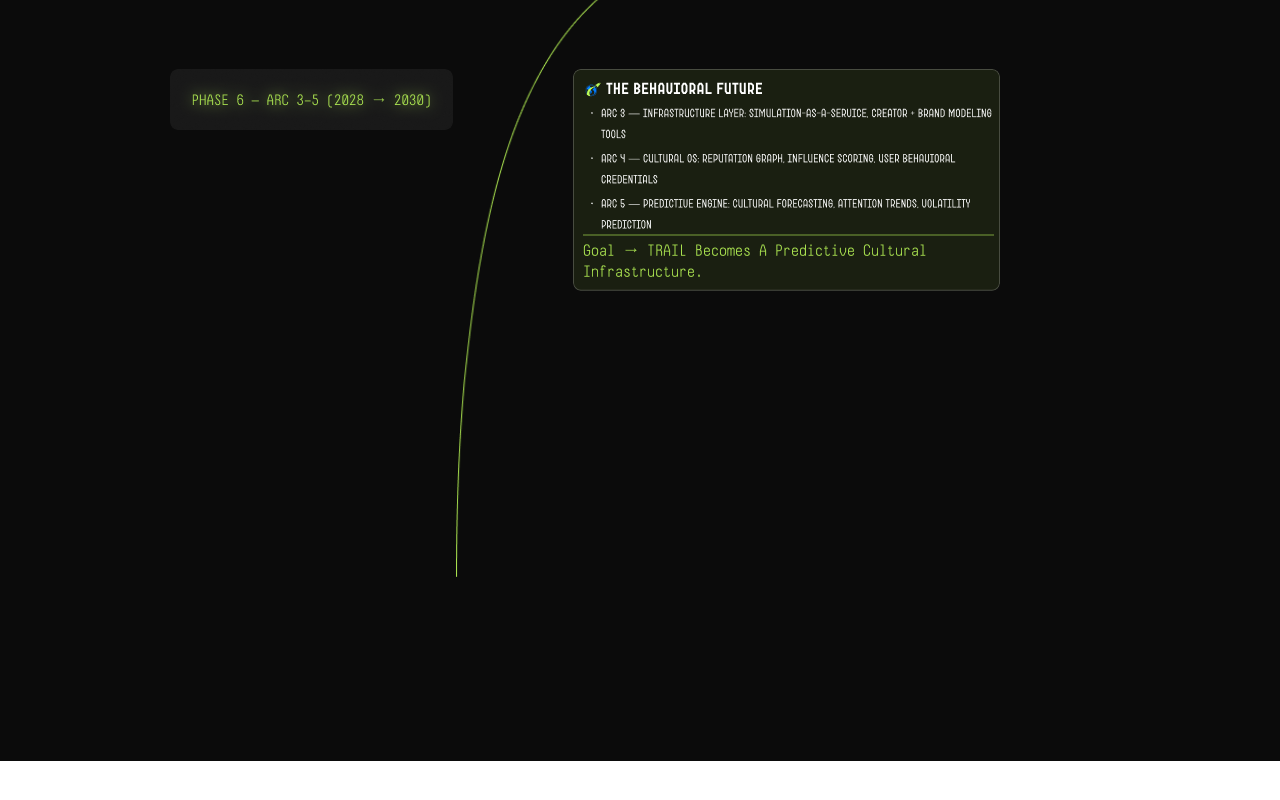
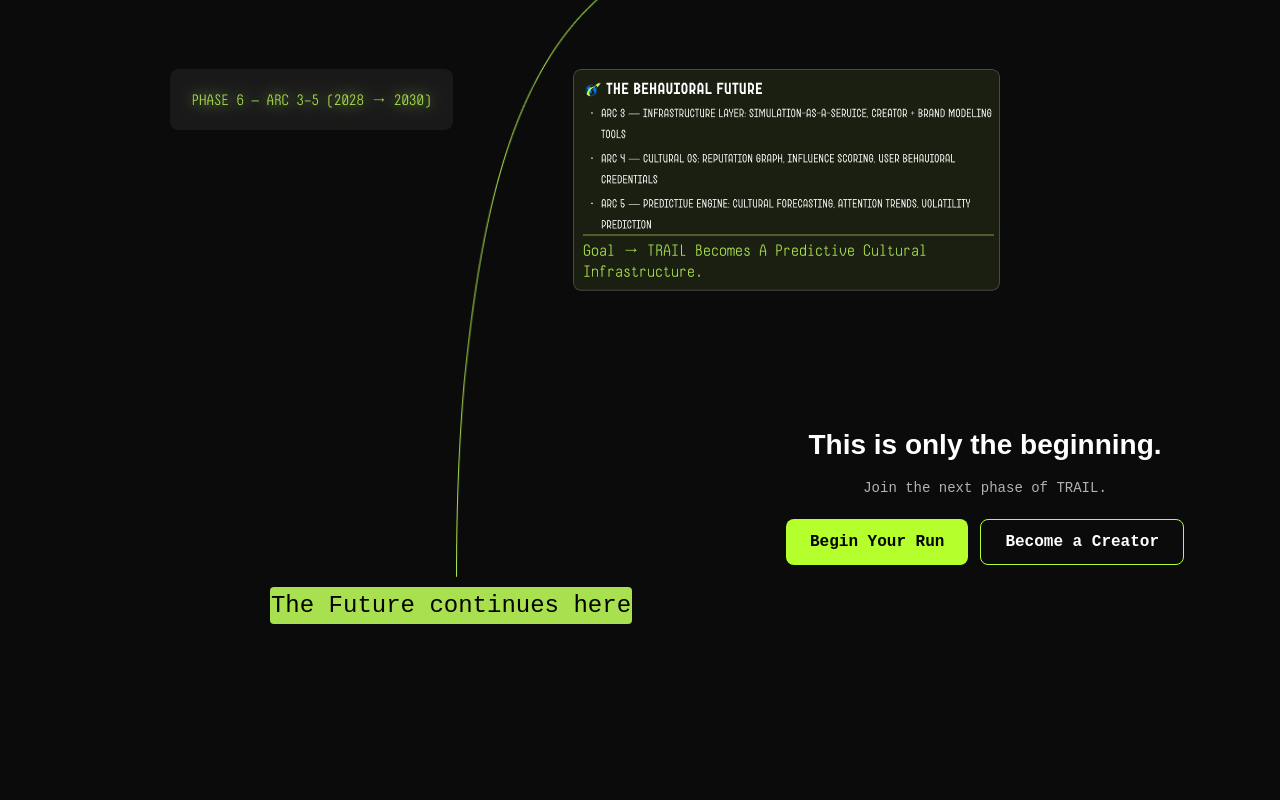
Before and after one commit to dave-8bit/Trail-, a React app: page / in a window 1280 px wide. Shown: the part 10400-11200 px from the top of the page. Before the commit the page ends 11161 px from the top, so only its background shows below. Built offline with nearby package versions, Linux system fonts and the light colour scheme; the HTML template or start-up script is replaced by a standard one.

Commit message:
Roadmap Done

```diff
--- a/src/components/RoadmapSection.tsx
+++ b/src/components/RoadmapSection.tsx
@@ -2,29 +2,21 @@
 import Line30 from "../assets/Line 30.png";
 
 import Phase1Img from "../assets/Phase 1.png";
-
 import Phase2Text from "../assets/Phase2Text.png";
 import Phase2Img from "../assets/Phase2.png";
-
 import Phase3Text from "../assets/phase3Text.png";
 import Phase3Img from "../assets/phase 3.png";
-
 import Phase4Text from "../assets/phase4Text.png";
 import Phase4Img from "../assets/phase 4.png";
-
-import Phase5Img from "../assets/phase 5.png";       // LEFT image
-import Phase5Text from "../assets/phase5Text.png";  // RIGHT text
-
-import Phase5bImg from "../assets/phase 5b.png"; // RIGHT-only image
+import Phase5Img from "../assets/phase 5.png";
+import Phase5Text from "../assets/phase5Text.png";
+import Phase5bImg from "../assets/phase 5b.png";
 import Phase5bAltImg from "../assets/phase 5b (1).png";
 import Phase5bAlt2Img from "../assets/phase 5b (2).png";
 import Phase5bAlt3Img from "../assets/phase 5b (3).png";
 import Phase5bAlt4Img from "../assets/phase 5b (4).png";
-
-import Phase6Text from "../assets/phase6Text.png"; // LEFT text
-import Phase6Img from "../assets/phase 6.png";     // RIGHT image
-
-
+import Phase6Text from "../assets/phase6Text.png";
+import Phase6Img from "../assets/phase 6.png";
 
 const RoadmapSection: React.FC = () => {
   const accent = "#B4FF2C";
@@ -33,7 +25,7 @@
     <section
       style={{
         width: "1455px",
-        height: "3549px",
+        minHeight: "3600px",
         backgroundColor: "#0b0b0b",
         display: "flex",
         flexDirection: "column",
@@ -41,6 +33,7 @@
         justifyContent: "flex-start",
         paddingTop: 20,
         boxSizing: "border-box",
+        position: "relative", // so absolute children are relative to this container
       }}
     >
       {/* HEADER */}
@@ -225,8 +218,8 @@
           alt="Phase 5"
           style={{
             position: "absolute",
-    top: 1340,       // ⬅ same horizontal line
-    left: 35,       // ⬅ LEFT side image
+            top: 1340,
+            left: 35,
             width: 427,
             height: 217.24,
             objectFit: "cover",
@@ -239,8 +232,8 @@
           alt="Phase 5 Text"
           style={{
             position: "absolute",
-    top: 1340,       // ⬅ SAME top value
-    right: 620,      // ⬅ RIGHT side text
+            top: 1340,
+            right: 620,
             width: 283,
             height: 61,
             objectFit: "cover",
@@ -249,75 +242,33 @@
         />
 
         {/* ===== PHASE 5B (RIGHT ONLY) ===== */}
+        {[Phase5bImg, Phase5bAltImg, Phase5bAlt2Img, Phase5bAlt3Img, Phase5bAlt4Img].map(
+          (imgSrc, index) => (
             <img
-  src={Phase5bImg}
-  alt="Phase 5b"
+              key={index}
+              src={imgSrc}
+              alt={`Phase 5b Variant ${index + 1}`}
               style={{
                 position: "absolute",
-    top: 1480,        // ⬅ slightly below Phase 5
-    right: -10,       // ⬅ same right alignment rhythm
+                top:
+                  1480 +
+                  index * (index === 4 ? 107.18 : index === 2 ? 127.18 : index === 1 ? 213.35 : 193.35),
+                right: -10,
                 width: 427,
-    height: 193.35,
+                height:
+                  index === 4
+                    ? 107.18
+                    : index === 2
+                    ? 127.18
+                    : index === 1
+                    ? 213.35
+                    : 193.35,
                 objectFit: "cover",
                 borderRadius: 8,
               }}
             />
-
-<img
-  src={Phase5bAltImg}
-  alt="Phase 5b Variant"
-  style={{
-    position: "absolute",
-    top: 1700,          // ✅ SAME vertical distance
-    right: -10,         // ⬅ shifted left so they sit side-by-side
-    width: 427,
-    height: 213.35,
-    objectFit: "cover",
-    borderRadius: 8,
-  }}
-/>
-
-<img
-  src={Phase5bAlt2Img}
-  alt="Phase 5b Variant 2"
-  style={{
-    position: "absolute",
-    top: 1920,        // ⬅ continues vertical flow cleanly
-    right: -10,       // ⬅ same right alignment
-    width: 427,
-    height: 127.18,
-    objectFit: "cover",
-    borderRadius: 8,
-  }}
-/>
-
-<img
-  src={Phase5bAlt3Img}
-  alt="Phase 5b Variant 3"
-  style={{
-    position: "absolute",
-    top: 2070,        // ⬅ continues the vertical flow
-    right: -10,       // ⬅ same alignment as other 5b items
-    width: 427,
-    height: 193.35,
-    objectFit: "cover",
-    borderRadius: 8,
-  }}
-/>
-
-<img
-  src={Phase5bAlt4Img}
-  alt="Phase 5b Variant 4"
-  style={{
-    position: "absolute",
-    top: 2275,        // ⬅ continues vertical flow from previous (2070 + 193.35 ≈ 2263)
-    right: -10,       // ⬅ same right alignment
-    width: 427,
-    height: 107.18,
-    objectFit: "cover",
-    borderRadius: 8,
-  }}
-/>
+          )
+        )}
 
         {/* ===== PHASE 6 ===== */}
         <img
@@ -325,8 +276,8 @@
           alt="Phase 6 Text"
           style={{
             position: "absolute",
-    top: 2592,       // vertical flow continuation
-    left: 170,       // LEFT alignment
+            top: 2592,
+            left: 170,
             width: 283,
             height: 61,
             objectFit: "cover",
@@ -339,15 +290,120 @@
           alt="Phase 6"
           style={{
             position: "absolute",
-    top: 2592,       // same top value
-    right: 455,      // RIGHT alignment rhythm
+            top: 2592,
+            right: 455,
             width: 427,
             height: 221.71,
             objectFit: "cover",
             borderRadius: 8,
           }}
         />
+
+        {/* ===== FUTURE BUTTON ===== */}
+        <button
+          style={{
+            position: "absolute",
+            top: 3110, // leave room for nudging
+            left: 270, // adjustable later
+            width: 362,
+            height: 37,
+            backgroundColor: "#A8E04F",
+            color: "#000000",
+            fontFamily: "'CS Liona Mono', monospace",
+            fontSize: 24,
+            lineHeight: "37px", // vertical centering
+            border: "none",
+            borderRadius: 4,
+            cursor: "pointer",
+            textAlign: "center",
+            transition: "all 0.2s ease-in-out",
+          }}
+          onMouseEnter={(e) => (e.currentTarget.style.transform = "scale(1.05)")}
+          onMouseLeave={(e) => (e.currentTarget.style.transform = "scale(1)")}
+        >
+          The Future continues here
+        </button>
       </div>
+{/* ==== BEGINNING SECTION CTA ==== */}
+<div
+  style={{
+    position: "absolute", // so you can nudge with top & left
+    top: 3150,           // adjustable later
+    left: 690,           // adjustable later
+    width: 590,
+    height: 265,
+    backgroundColor: "#0B0B0B",
+    display: "flex",
+    flexDirection: "column",
+    alignItems: "center",
+    justifyContent: "center",
+    textAlign: "center",
+    borderRadius: 12,    // optional, smooth edges
+    padding: 16,         // internal padding
+    boxSizing: "border-box",
+  }}
+>
+  <h2
+    style={{
+      fontFamily: "'Blauer Neue', sans-serif",
+      fontWeight: 700,
+      fontSize: 28,
+      color: "#fff",
+      marginBottom: 12,
+    }}
+  >
+    This is only the beginning.
+  </h2>
+  <p
+    style={{
+      fontFamily: "'CS Liona Mono', monospace",
+      fontSize: 14,
+      color: "#B2B2B2",
+      marginBottom: 20,
+    }}
+  >
+    Join the next phase of TRAIL.
+  </p>
+
+  <div style={{ display: "flex", gap: 12, justifyContent: "center" }}>
+    <button
+      style={{
+        padding: "10px 24px",
+        borderRadius: 8,
+        fontWeight: 700,
+        fontFamily: "'CS Liona Mono', monospace",
+        fontSize: 16,
+        backgroundColor: "#B4FF2C",
+        color: "#000",
+        cursor: "pointer",
+        transition: "all 0.2s ease-in-out",
+      }}
+      onMouseEnter={(e) => (e.currentTarget.style.transform = "scale(1.05)")}
+      onMouseLeave={(e) => (e.currentTarget.style.transform = "scale(1)")}
+    >
+      Begin Your Run
+    </button>
+    <button
+      style={{
+        padding: "10px 24px",
+        borderRadius: 8,
+        fontWeight: 700,
+        fontFamily: "'CS Liona Mono', monospace",
+        fontSize: 16,
+        backgroundColor: "transparent",
+        border: "1px solid #B4FF2C",
+        color: "#fff",
+        cursor: "pointer",
+        transition: "all 0.2s ease-in-out",
+      }}
+      onMouseEnter={(e) => (e.currentTarget.style.transform = "scale(1.05)")}
+      onMouseLeave={(e) => (e.currentTarget.style.transform = "scale(1)")}
+    >
+      Become a Creator
+    </button>
+  </div>
+</div>
+
 
       {/* PRESERVED EMPTY SPACE */}
       <div style={{ flex: 1, width: "100%" }} />
```
Lines whose indentation alone changed are shown as unchanged.
